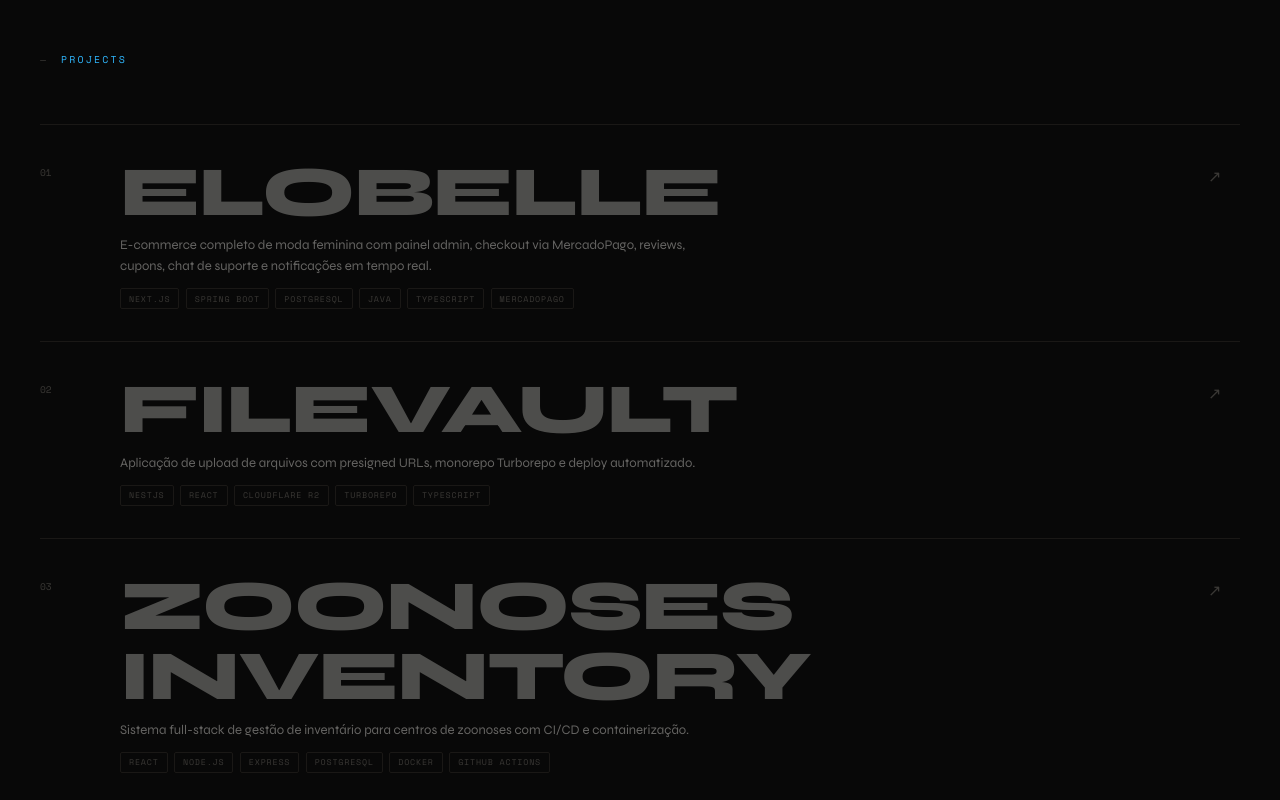
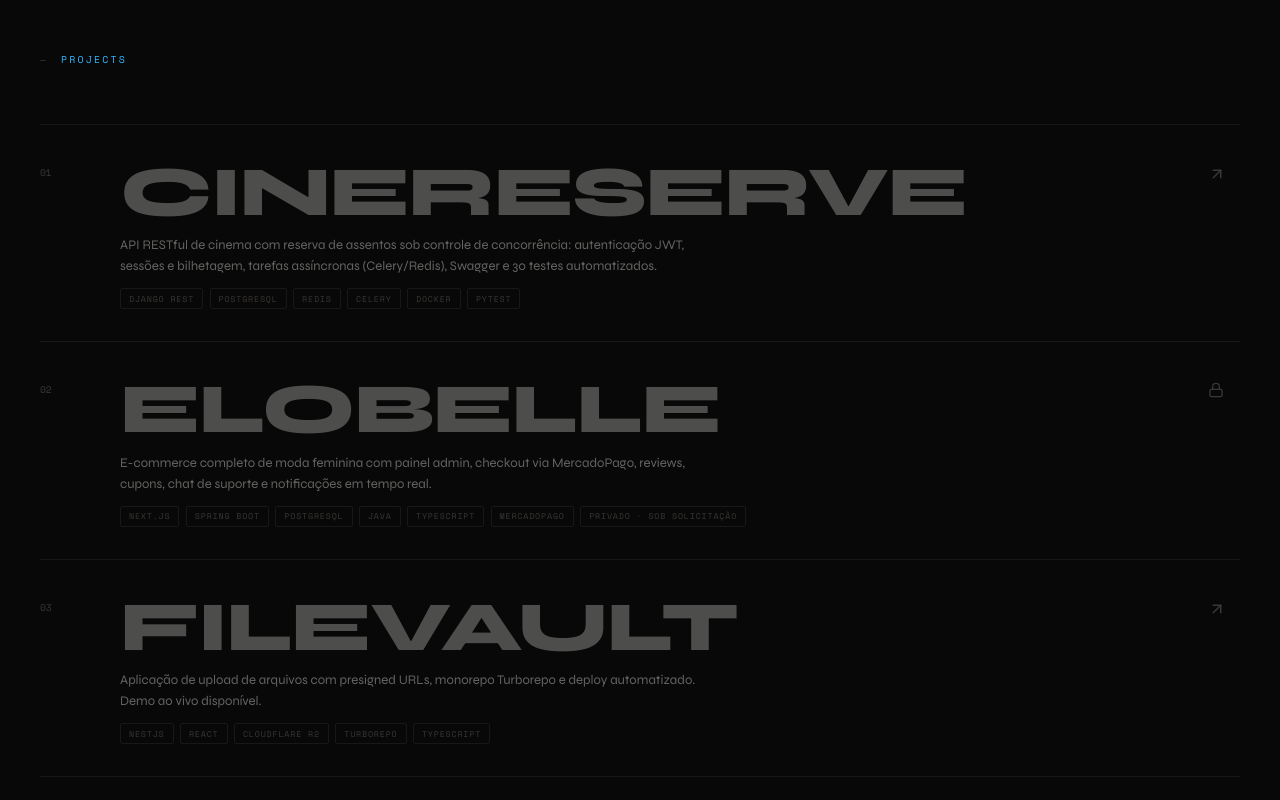
Before and after one commit to LeonardoPCavalcanti/portfolio, a React (Vite) app: page / in a window 1280 px wide. Shown: the part 860-1660 px from the top of the page. Built offline with nearby package versions, Linux system fonts and the light colour scheme.

Commit message:
feat: motion e acessibilidade — prefers-reduced-motion, entrada do hero (Framer Motion), CineReserve, links reais, meta OG e card social

```diff
--- a/index.html
+++ b/index.html
@@ -4,10 +4,38 @@
     <meta charset="UTF-8" />
     <link rel="icon" type="image/svg+xml" href="/portfolio/favicon.svg" />
     <meta name="viewport" content="width=device-width, initial-scale=1.0" />
+    <meta name="author" content="Leonardo Cavalcanti" />
+    <meta name="theme-color" content="#080808" />
     <meta
       name="description"
-      content="Leonardo Cavalcanti — Full-Stack Developer Junior. Engenharia da Computação na UFRN. Natal, RN."
+      content="Leonardo Cavalcanti — Full-Stack Developer Junior. Engenharia da Computação na UFRN, Natal/RN. React, Node.js, Spring Boot, Django e sistemas distribuídos."
     />
+    <meta
+      name="keywords"
+      content="Leonardo Cavalcanti, Full-Stack Developer, React, TypeScript, Node.js, Spring Boot, Django, UFRN, Natal RN"
+    />
+
+    <!-- Open Graph (LinkedIn, WhatsApp, Discord) -->
+    <meta property="og:type" content="website" />
+    <meta property="og:title" content="Leonardo Cavalcanti — Full-Stack Developer" />
+    <meta
+      property="og:description"
+      content="Portfólio de Leonardo Cavalcanti — Full-Stack Developer Junior. Código · Arquitetura · Design Interativo."
+    />
+    <meta property="og:url" content="https://leonardopcavalcanti.github.io/portfolio/" />
+    <meta property="og:image" content="https://leonardopcavalcanti.github.io/portfolio/og-image.svg" />
+    <meta property="og:locale" content="pt_BR" />
+
+    <!-- Twitter -->
+    <meta name="twitter:card" content="summary_large_image" />
+    <meta name="twitter:title" content="Leonardo Cavalcanti — Full-Stack Developer" />
+    <meta
+      name="twitter:description"
+      content="Portfólio de Leonardo Cavalcanti — Full-Stack Developer Junior. Código · Arquitetura · Design Interativo."
+    />
+    <meta name="twitter:image" content="https://leonardopcavalcanti.github.io/portfolio/og-image.svg" />
+
+    <link rel="canonical" href="https://leonardopcavalcanti.github.io/portfolio/" />
     <title>Leonardo Cavalcanti — Full-Stack Developer</title>
     <link rel="preconnect" href="https://fonts.googleapis.com" />
     <link rel="preconnect" href="https://fonts.gstatic.com" crossorigin />
--- a/src/components/sections/Projects.tsx
+++ b/src/components/sections/Projects.tsx
@@ -1,20 +1,24 @@
 import { useState } from 'react';
+import { ArrowUpRight, Lock } from 'lucide-react';
 import { projects } from '../../data/projects';
 import RevealOnScroll from '../ui/RevealOnScroll';
 import ProjectPreviewCard from '../ui/ProjectPreviewCard';
 
 /**
  * Lista vertical de projetos. Cada item é um link com:
- *   [número] [título + descrição + tags] [seta ↗]
+ *   [número] [título + descrição + tags] [seta ↗ ou cadeado]
+ *
+ * Links:
+ *   - external=true  → abre o repositório ou demo em nova aba (seta).
+ *   - isPrivate=true → repositório privado; aponta para #contact
+ *     ("disponível sob solicitação") e exibe um cadeado em vez de seta,
+ *     evitando enviar recrutadores para uma página 404.
  *
  * Ao passar o mouse sobre um item, um card de preview (ProjectPreviewCard)
  * aparece e segue o cursor mostrando o emoji e o rótulo do projeto.
- * O índice do projeto sob o cursor é guardado em `hovered`.
  */
 export default function Projects() {
   const [hovered, setHovered] = useState<number | null>(null);
-
-  // Projeto atualmente em hover (ou o primeiro, como fallback de conteúdo do card).
   const active = hovered !== null ? projects[hovered] : null;
 
   return (
@@ -29,9 +33,14 @@ export default function Projects() {
             <RevealOnScroll key={project.num} delay={i * 0.06}>
               <a
                 className="project-item"
-                href={project.url}
-                target="_blank"
-                rel="noreferrer"
+                href={project.href}
+                target={project.external ? '_blank' : undefined}
+                rel={project.external ? 'noreferrer' : undefined}
+                title={
+                  project.isPrivate
+                    ? 'Repositório privado — disponível sob solicitação'
+                    : undefined
+                }
                 onMouseEnter={() => setHovered(i)}
                 onMouseLeave={() => setHovered(null)}
               >
@@ -45,9 +54,12 @@ export default function Projects() {
                         {tag}
                       </span>
                     ))}
+                    {project.isPrivate && <span className="tag">Privado · sob solicitação</span>}
                   </div>
                 </div>
-                <span className="project-arrow">↗</span>
+                <span className="project-arrow">
+                  {project.isPrivate ? <Lock size={16} /> : <ArrowUpRight size={18} />}
+                </span>
               </a>
             </RevealOnScroll>
           ))}
--- a/src/data/projects.ts
+++ b/src/data/projects.ts
@@ -1,64 +1,85 @@
 import type { Project } from '../types';
+
+const GH = 'https://github.com/LeonardoPCavalcanti';
 
 export const projects: Project[] = [
   {
     num: '01',
+    title: 'CINERESERVE',
+    description:
+      'API RESTful de cinema com reserva de assentos sob controle de concorrência: autenticação JWT, sessões e bilhetagem, tarefas assíncronas (Celery/Redis), Swagger e 30 testes automatizados.',
+    tags: ['Django REST', 'PostgreSQL', 'Redis', 'Celery', 'Docker', 'Pytest'],
+    icon: '🎬',
+    label: 'BACKEND · CONCORRÊNCIA · API',
+    href: `${GH}/cinereserve`,
+    external: true,
+  },
+  {
+    num: '02',
     title: 'ELOBELLE',
     description:
       'E-commerce completo de moda feminina com painel admin, checkout via MercadoPago, reviews, cupons, chat de suporte e notificações em tempo real.',
     tags: ['Next.js', 'Spring Boot', 'PostgreSQL', 'Java', 'TypeScript', 'MercadoPago'],
     icon: '🛍️',
     label: 'E-COMMERCE · FULL-STACK',
-    url: 'https://github.com/LeonardoPCavalcanti',
+    href: '#contact',
+    external: false,
+    isPrivate: true,
   },
   {
-    num: '02',
+    num: '03',
     title: 'FILEVAULT',
     description:
-      'Aplicação de upload de arquivos com presigned URLs, monorepo Turborepo e deploy automatizado.',
+      'Aplicação de upload de arquivos com presigned URLs, monorepo Turborepo e deploy automatizado. Demo ao vivo disponível.',
     tags: ['NestJS', 'React', 'Cloudflare R2', 'Turborepo', 'TypeScript'],
     icon: '🗄️',
     label: 'UPLOAD · STORAGE · MONOREPO',
-    url: 'https://github.com/LeonardoPCavalcanti',
+    href: 'https://filevault-henna.vercel.app',
+    external: true,
   },
   {
-    num: '03',
+    num: '04',
     title: 'ZOONOSES INVENTORY',
     description:
       'Sistema full-stack de gestão de inventário para centros de zoonoses com CI/CD e containerização.',
     tags: ['React', 'Node.js', 'Express', 'PostgreSQL', 'Docker', 'GitHub Actions'],
     icon: '🏥',
     label: 'GESTÃO · CI/CD · CONTAINERS',
-    url: 'https://github.com/LeonardoPCavalcanti',
+    href: '#contact',
+    external: false,
+    isPrivate: true,
   },
   {
-    num: '04',
+    num: '05',
     title: 'DISTRIBUTED TWITTER',
     description:
       'Implementação de consistência eventual vs. causal em micro-blogging distribuído com Vector Clocks.',
     tags: ['Python', 'Vector Clocks', 'Distributed Systems'],
     icon: '🐦',
     label: 'SISTEMAS DISTRIBUÍDOS',
-    url: 'https://github.com/LeonardoPCavalcanti',
+    href: `${GH}/distributed-twitter-consistency`,
+    external: true,
   },
   {
-    num: '05',
+    num: '06',
     title: 'PARALLEL COMPUTING',
     description:
       'Computação paralela com OpenMP, MPI e GPU offloading em cluster HPC gerenciado com SLURM.',
     tags: ['C', 'OpenMP', 'MPI', 'SLURM', 'GPU'],
     icon: '⚡',
     label: 'HPC · PARALLEL · GPU',
-    url: 'https://github.com/LeonardoPCavalcanti',
+    href: `${GH}/c-openmp-mpi-parallel-computing`,
+    external: true,
   },
   {
-    num: '06',
+    num: '07',
     title: 'EXPRESSION COMPILER',
     description:
       'Tradutor de expressões aritméticas com lexer, parser LL(1) e geração de código intermediário 3-endereços.',
     tags: ['Python', 'Compiladores', 'LL(1)', 'Lexer'],
     icon: '🔤',
     label: 'COMPILADORES · TEORIA',
-    url: 'https://github.com/LeonardoPCavalcanti',
+    href: `${GH}/python-expression-compiler`,
+    external: true,
   },
 ];
--- a/src/styles/globals.css
+++ b/src/styles/globals.css
@@ -801,16 +801,21 @@ body.lights-out .site-footer {
 }
 
 /* ─── REVEAL ON SCROLL ─── */
+/* Recipe de "enter" (Jakub/polish): opacity + translateY + blur, com easing
+   custom (easeOutExpo-ish) — mais premium que o `ease` padrão. */
 .reveal {
   opacity: 0;
   transform: translateY(28px);
+  filter: blur(6px);
   transition:
-    opacity 0.75s ease,
-    transform 0.75s ease;
+    opacity 0.7s cubic-bezier(0.16, 1, 0.3, 1),
+    transform 0.7s cubic-bezier(0.16, 1, 0.3, 1),
+    filter 0.7s cubic-bezier(0.16, 1, 0.3, 1);
 }
 .reveal.in {
   opacity: 1;
   transform: translateY(0);
+  filter: blur(0);
 }
 
 /* ─── RESPONSIVO ─── */
@@ -860,3 +865,34 @@ body.lights-out .site-footer {
     display: none;
   }
 }
+
+/* ─── ACESSIBILIDADE: prefers-reduced-motion (obrigatório) ───
+   Desativa animações preservando o estado final, e interrompe os loops
+   ambientes (grid, poliedro, scroll cue, ticker) que poderiam incomodar
+   usuários sensíveis a movimento (gatilhos vestibulares). */
+@media (prefers-reduced-motion: reduce) {
+  *,
+  *::before,
+  *::after {
+    animation-duration: 0.01ms !important;
+    animation-iteration-count: 1 !important;
+    transition-duration: 0.01ms !important;
+    scroll-behavior: auto !important;
+  }
+  html {
+    scroll-behavior: auto;
+  }
+  /* Conteúdo sempre visível, mesmo sem a animação de entrada. */
+  .reveal {
+    opacity: 1 !important;
+    transform: none !important;
+    filter: none !important;
+  }
+  /* Interrompe explicitamente os loops contínuos. */
+  .hero-grid,
+  .hero-shape,
+  .scroll-line,
+  .ticker-track {
+    animation: none !important;
+  }
+}
```
Also changed, not shown: src/components/sections/Hero.tsx (+37 -10 lines), src/types/index.ts (+6 -1 lines), public/og-image.svg (added).
